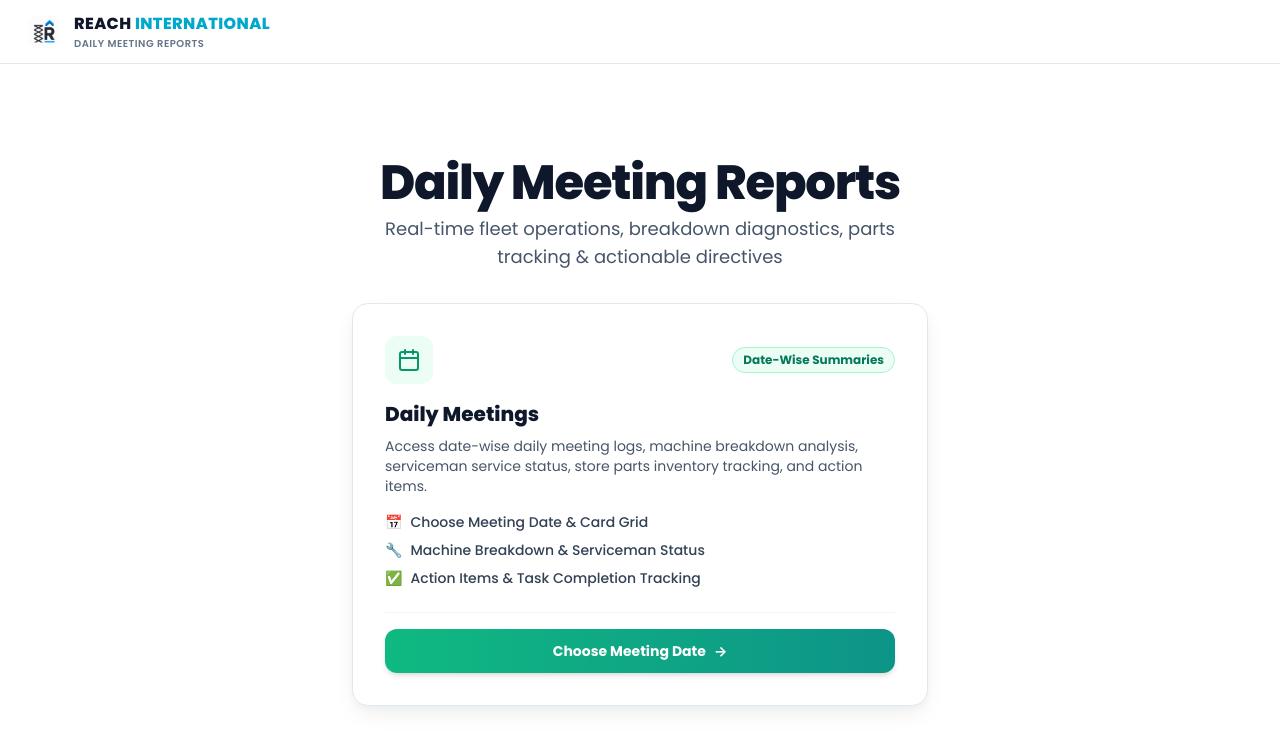
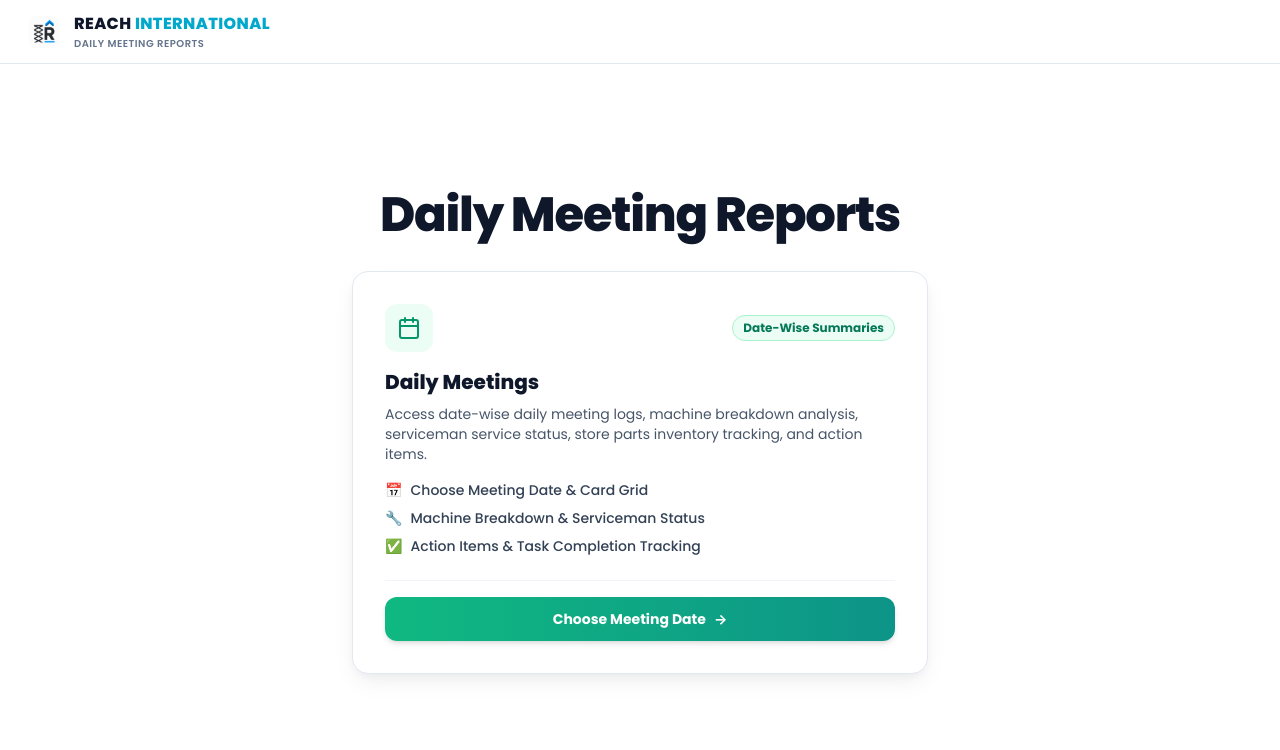
Before and after one commit to vaibhavchauhan-15/Reach-International-Workflow, a React (Vite) app: page / in a window 1280 px wide. Shown: the top 750 px of the page. Built offline with nearby package versions, Linux system fonts and the light colour scheme.

Commit message:
feat: update LandingPage styles and content for improved layout and focus on Daily Meeting Reports

```diff
--- a/src/components/LandingPage.jsx
+++ b/src/components/LandingPage.jsx
@@ -2,15 +2,12 @@ import React from 'react';
 
 export default function LandingPage({ setActivePage }) {
     return (
-        <div className="flex-1 w-full h-full overflow-y-auto max-w-4xl mx-auto px-4 sm:px-6 md:px-8 py-6 md:py-12 flex flex-col justify-center gap-6 md:gap-8 animate-fade-in">
+        <div className="flex-1 w-full h-full overflow-y-auto scrollbar-none max-w-4xl mx-auto px-4 sm:px-6 md:px-8 py-4 sm:py-6 md:py-8 flex flex-col justify-center gap-6 md:gap-8 animate-fade-in">
             {/* Title Banner */}
             <div className="text-center max-w-2xl mx-auto flex flex-col items-center gap-2">
                 <h1 className="text-2xl sm:text-3xl md:text-4xl lg:text-5xl font-extrabold text-slate-900 leading-tight tracking-tight">
                     Daily Meeting Reports
                 </h1>
-                <p className="text-sm sm:text-base md:text-lg text-slate-600 font-normal max-w-xl mx-auto leading-relaxed">
-                    Real-time fleet operations, breakdown diagnostics, parts tracking & actionable directives
-                </p>
             </div>
 
             {/* Main Portal Navigation Card */}
```
